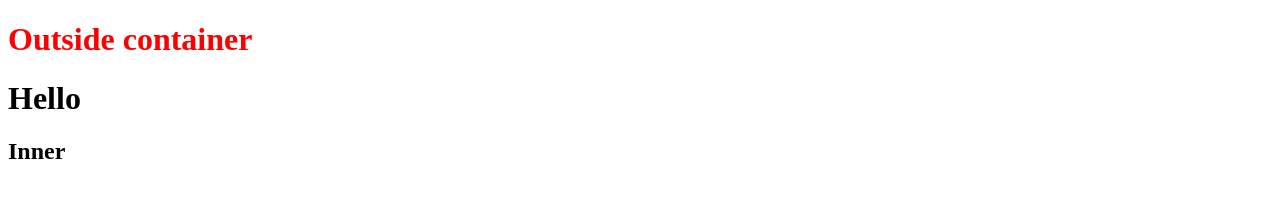
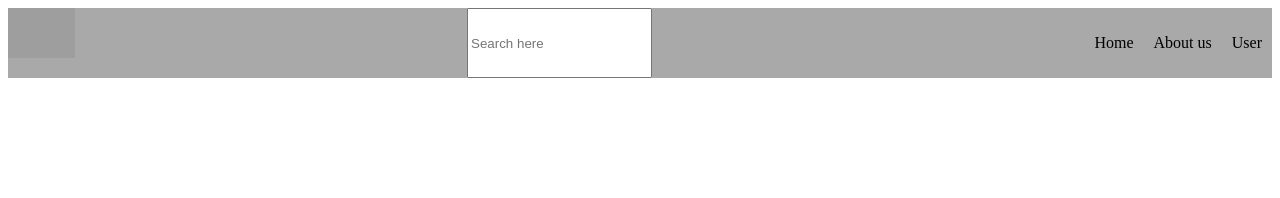
Before and after one commit to shivanijain16/React, a React app: page / in a window 1280 px wide. Built offline with nearby package versions, Linux system fonts and the light colour scheme; grey boxes are pictures that could not be loaded.

Commit message:
HeaderComponent

```diff
--- a/app.js
+++ b/app.js
@@ -1,17 +1,24 @@
 import React from 'react';
-import ReactDOM from 'react-dom';
+import ReactDOM from 'react-dom/client';
 
-const heading = React.createElement('h1', {}, 'Hello');
-const heading2 = React.createElement('h2', {}, 'Inner');
-const heading1 = React.createElement(
-  'h1',
-  { id: 'container', style: { color: 'red' } },
-  'Outside container'
+const navBar = (
+  <nav>
+    <img
+      id='logo'
+      src='https://upload.wikimedia.org/wikipedia/commons/a/a7/React-icon.svg'
+      alt='React logo'
+    />
+    <input id='search' type='text' placeholder='Search here' />
+    <ul>
+      <li>Home</li>
+      <li>About us</li>
+      <li>User</li>
+    </ul>
+  </nav>
 );
-const container = React.createElement('div', { id: 'container' }, [
-  heading,
-  heading2,
-]);
+const HeaderComponent = () => {
+  return <div>{navBar}</div>;
+};
+
 const root = ReactDOM.createRoot(document.getElementById('root'));
-
-root.render([heading1, container]);
+root.render(<HeaderComponent />);
--- /dev/null
+++ b/index.css
@@ -0,0 +1,20 @@
+#logo {
+  width: auto;
+  height: 50px;
+}
+
+nav {
+  background-color: darkgray;
+  display: flex;
+  justify-content: space-between;
+}
+#id {
+  padding-left: 50px;
+}
+nav > ul {
+  display: flex;
+}
+nav > ul > li {
+  list-style-type: none;
+  margin: 10px;
+}
--- a/index.html
+++ b/index.html
@@ -5,9 +5,10 @@
     <meta http-equiv="X-UA-Compatible" content="IE=edge">
     <meta name="viewport" content="width=device-width, initial-scale=1.0">
     <title>Document</title>
+    <link rel="stylesheet" href="index.css"></link>
 </head>
 <body>
-    <div id="root">
+    <div id="root" >
 
     </div>
 </body>
```
Also changed, not shown: package.json (+8 -2 lines), .babelrc (added), 1 other file.
